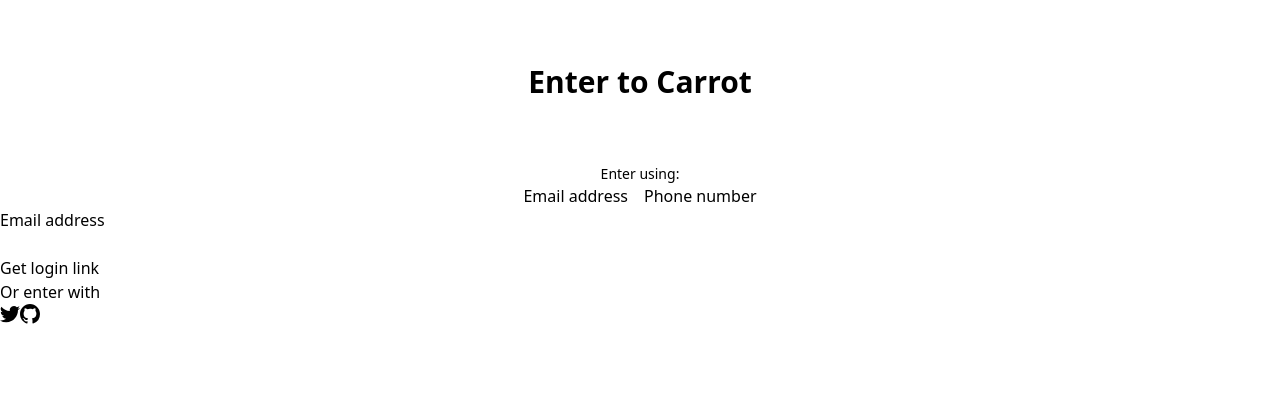
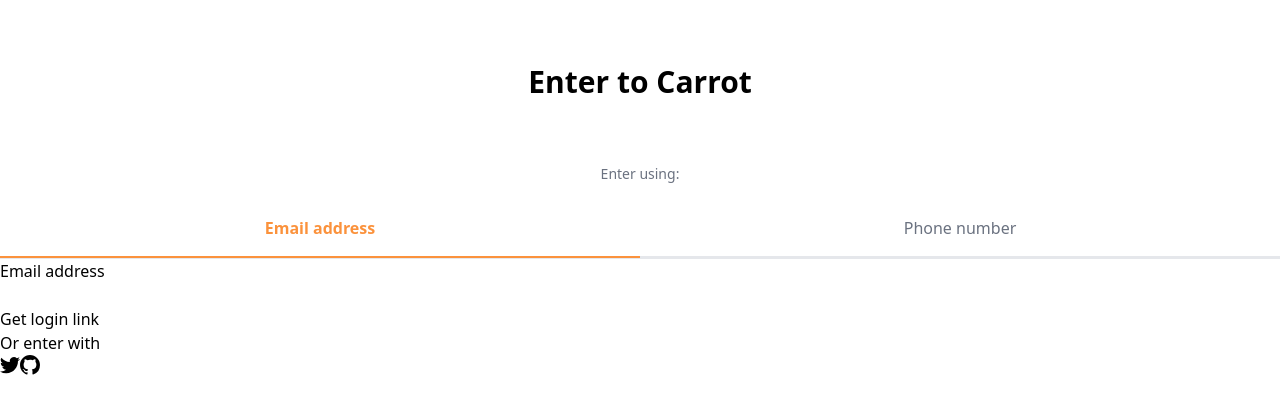
Before and after one commit to KeMezz/carrot-market, a Next.js app: page /enter in a window 1280 px wide. Shown: the top 414 px of the page. Built offline with nearby package versions, Linux system fonts and the light colour scheme.

Commit message:
class func for tailwind

```diff
--- a/pages/enter.tsx
+++ b/pages/enter.tsx
@@ -1,4 +1,8 @@
 import { useState } from "react";
+
+function cls(...classNames: string[]) {
+  return classNames.join(" ");
+}
 
 function Enter() {
   const [method, setMethod] = useState<"email" | "phone">("email");
@@ -9,10 +13,30 @@ function Enter() {
       <h3 className="text-3xl font-bold text-center">Enter to Carrot</h3>
       <section className="mt-16">
         <div className="flex flex-col items-center">
-          <h5 className="text-sm">Enter using:</h5>
-          <div className="flex gap-4">
-            <button onClick={onEmailClick}>Email address</button>
-            <button onClick={onPhoneClick}>Phone number</button>
+          <h5 className="text-sm text-gray-500 font-medium">Enter using:</h5>
+          <div className="grid border-b w-full grid-cols-2 mt-8">
+            <button
+              className={cls(
+                "pb-4 border-b-2",
+                method === "email"
+                  ? "border-orange-400 text-orange-400 font-bold"
+                  : "text-gray-500"
+              )}
+              onClick={onEmailClick}
+            >
+              Email address
+            </button>
+            <button
+              className={cls(
+                "pb-4 border-b-2",
+                method === "phone"
+                  ? "border-orange-400 text-orange-400 font-bold"
+                  : "text-gray-500"
+              )}
+              onClick={onPhoneClick}
+            >
+              Phone number
+            </button>
           </div>
         </div>
         <form>
```
